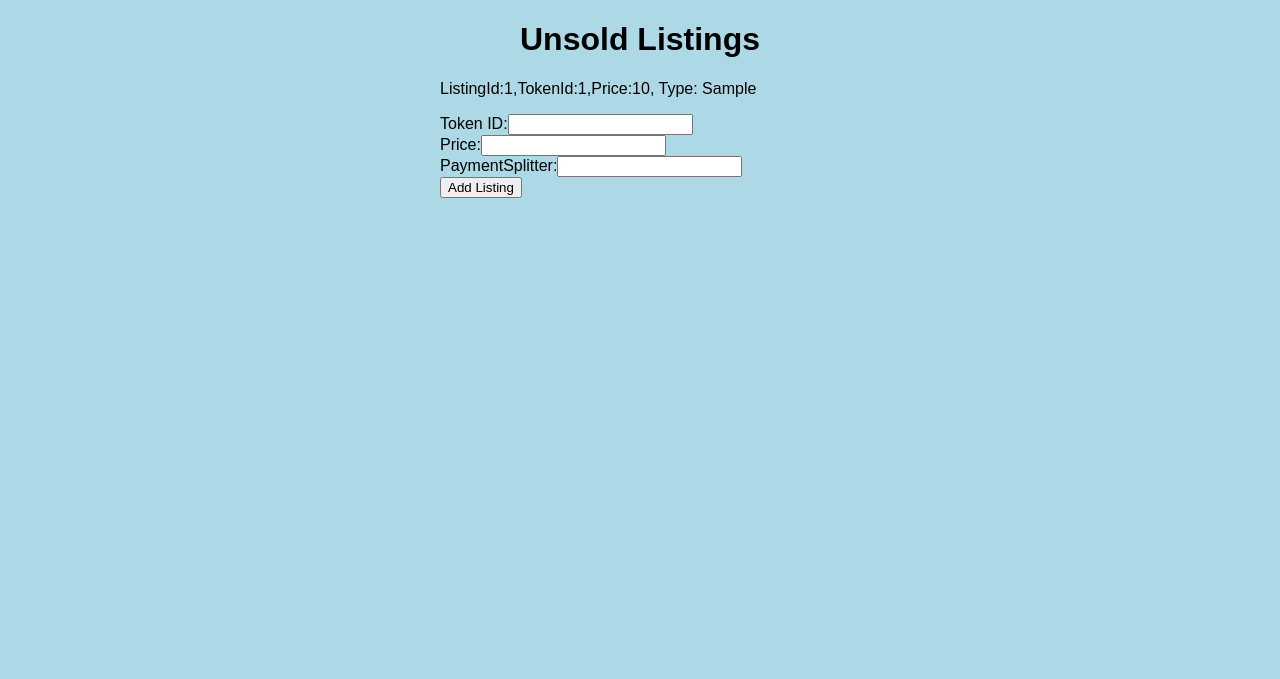
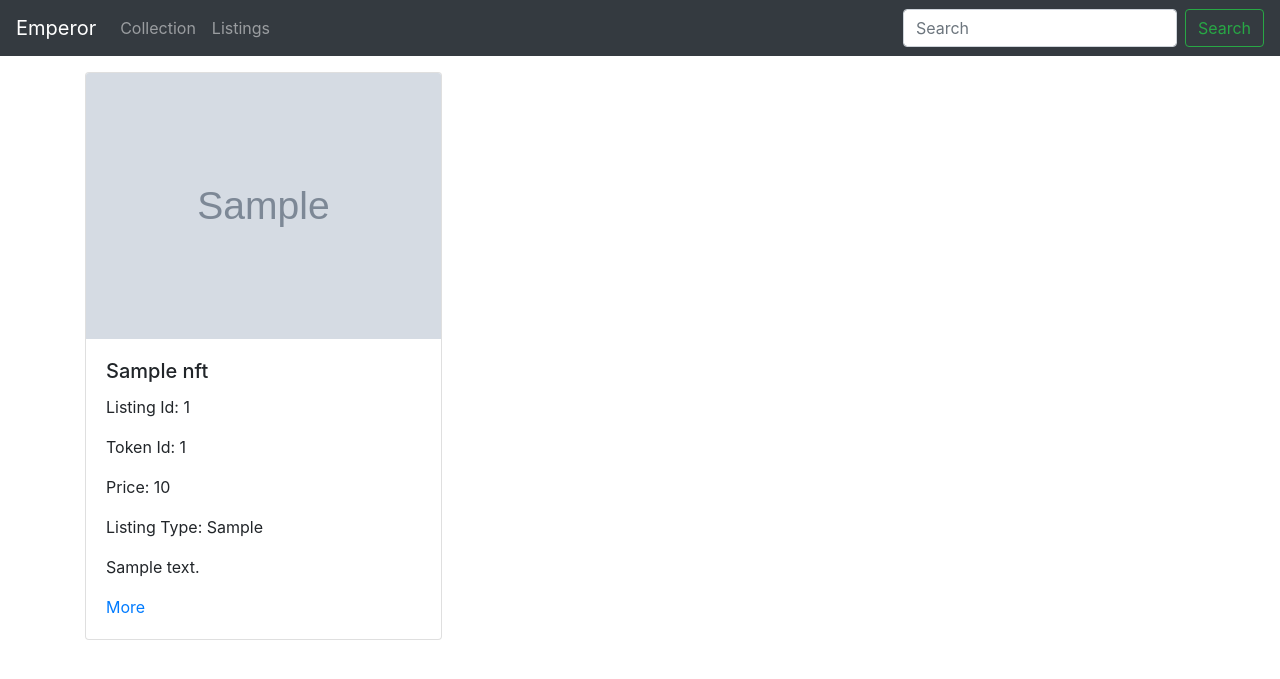
Before and after one commit to bevis-lin/nft-marketplace-admin, a Flask app: template templates/listings.html in a window 1280 px wide. Shown: the top 679 px of the page. Run offline with Flask 2, Linux system fonts and the light colour scheme; the template is opened without the code that fills it: most values are stand-ins (such as "Sample title", 1, 10 or a date in 2020); grey boxes marked "Sample" are stand-in pictures; some libraries are stand-ins or nearby versions.

Commit message:
apply bootstrap on home/collection/nft/listings

```diff
--- a/app.py
+++ b/app.py
@@ -2,14 +2,17 @@ from code import interact
 from crypt import methods
 from distutils.command.config import config
 from email.policy import default
+from ensurepip import bootstrap
 from flask import Flask, render_template, url_for, request, redirect, jsonify
 from flask_sqlalchemy import SQLAlchemy
 from datetime import datetime
 import helper.interact as web3Interact
 import json
 import logging
+from flask_bootstrap import Bootstrap
 
 app = Flask(__name__)
+bootstrap = Bootstrap(app)
 #app.config['SQLALCHEMY_DATABASE_URI'] = 'sqlite:///test.db'
 #mysql+mysqlconnector://<user>:<password>@<host>[:<port>]/<dbname>
 app.config['SQLALCHEMY_DATABASE_URI'] = 'mysql+mysqlconnector://root:saxovts@localhost:3306/emperor'
@@ -89,7 +92,10 @@ def listings():
     try:
       receipt = web3Interact.createListing(tokenId, price, paymentSplitterAddress)
       if receipt is not None:
-        return jsonify({"status": "ok","data": receipt})
+        #return jsonify({"status": "ok","data": receipt})
+        listings = web3Interact.getListings()
+        app.logger.info(listings)
+        return render_template('listings.html', listings=listings)
       else:
         return jsonify({
           "status": "failed",
@@ -206,7 +212,8 @@ def displayAdminOwnedNFTs():
 @app.route('/nft/<int:tokenId>', methods=['GET'])
 def displayNFT(tokenId):
   nft = web3Interact.getNFTByTokenId(tokenId)
-  return render_template('nft.html', nft = nft)
+  payments = Payment.query.order_by(Payment.date_created).all()
+  return render_template('nft.html', nft=nft, payments = payments)
 
 
 if __name__== "__main__":
--- /dev/null
+++ b/static/css/custom.css
@@ -0,0 +1,23 @@
+@media (min-width: 576px) {
+  .card-columns {
+      column-count: 2;
+  }
+}
+
+@media (min-width: 768px) {
+  .card-columns {
+      column-count: 3;
+  }
+}
+
+@media (min-width: 992px) {
+  .card-columns {
+      column-count: 3;
+  }
+}
+
+@media (min-width: 1200px) {
+  .card-columns {
+      column-count: 3;
+  }
+}
--- /dev/null
+++ b/templates/layout.html
@@ -0,0 +1,46 @@
+<!doctype html>
+<html lang="en">
+
+<head>
+    <!-- Required meta tags -->
+    <meta charset="utf-8">
+    <meta name="viewport" content="width=device-width, initial-scale=1, shrink-to-fit=no">
+
+    <!-- Bootstrap CSS -->
+    {{ bootstrap.load_css() }}
+
+    {% block head %}{% endblock %}
+</head>
+
+<body>
+
+    {% from 'bootstrap/nav.html' import render_nav_item %}
+
+    <nav class="navbar navbar-expand-md navbar-dark fixed-top bg-dark">
+        <a class="navbar-brand" href="#">Emperor</a>
+        <button class="navbar-toggler" type="button" data-toggle="collapse" data-target="#navbarCollapse"
+            aria-controls="navbarCollapse" aria-expanded="false" aria-label="Toggle navigation">
+            <span class="navbar-toggler-icon"></span>
+        </button>
+        <div class="collapse navbar-collapse" id="navbarCollapse">
+            <ul class="navbar-nav mr-auto">
+                {{ render_nav_item('displayAdminOwnedNFTs', 'Collection', use_li=True) }}
+                {{ render_nav_item('listings', 'Listings', use_li=True) }}
+            </ul>
+
+            <form class="form-inline mt-2 mt-md-0">
+                <input class="form-control mr-sm-2" type="text" placeholder="Search" aria-label="Search">
+                <button class="btn btn-outline-success my-2 my-sm-0" type="submit">Search</button>
+            </form>
+        </div>
+    </nav>
+    <br>
+    <br>
+    <br>
+    {% block body %}{% endblock%}
+
+    <!-- Optional JavaScript -->
+    {{ bootstrap.load_js() }}
+</body>
+
+</html>
--- a/templates/listings.html
+++ b/templates/listings.html
@@ -1,24 +1,31 @@
-{% extends 'base.html' %}
+{% extends 'layout.html' %}
 
 {% block head %}
-<title>Unsold Listings</title>
+<link rel="stylesheet" type="text/css" href="{{ url_for('static', filename='css/custom.css') }}">
+<title>Listings</title>
 {% endblock %}
 
 {% block body %}
-<div class="content">
-  <h1 style="text-align: center">Unsold Listings</h1>
+<div class="container">
   {% if listings|length < 1 %}
     <h4 style="text-align: center">There are no listings.</h4>
-    {% else %}
+  {% else %}
+  <div class="card-columns">
     {% for listing in listings %}
-      <p>ListingId:{{ listing.listingId }},TokenId:{{ listing.tokenId }},Price:{{ listing.price }}, Type: {{ listing.listingType }}</p>
+    <div class="card">
+      <img src="{{ listing['nft'].imageUrl }}" class="card-img-top">
+      <div class="card-body">
+        <h5 class="card-title">{{ listing['nft'].name }}</h5>
+        <p class="card-text">Listing Id: {{ listing['listingId'] }}</p>
+        <p class="card-text">Token Id: {{ listing['tokenId'] }}</p>
+        <p class="card-text">Price: {{ listing['price'] }}</p>
+        <p class="card-text">Listing Type: {{ listing['listingType'] }}</p>
+        <p class="card-text text-truncate">{{ listing['nft'].description }}</p>
+        <a href="/nft/{{ listing.tokenId }}" class="card-link">More</a>
+      </div>
+    </div>
     {% endfor %}
+  </div>
   {% endif %}
-  <form action="/listings" method="POST">
-    Token ID:<input type="text" name="tokenId" id="tokenId"><br>
-    Price:<input type="text" name="price" id="price"><br>
-    PaymentSplitter:<input type="text" name="paymentSplitterAddress" id="paymentSplitterAddress"><br>
-    <input type="submit" value="Add Listing">
-  </form>
 </div>
 {% endblock %}
```
Also changed, not shown: helper/interact.py (+8 -10 lines), templates/collection.html (+22 -13 lines), templates/index.html (+2 -30 lines), templates/nft.html (+38 -8 lines).
